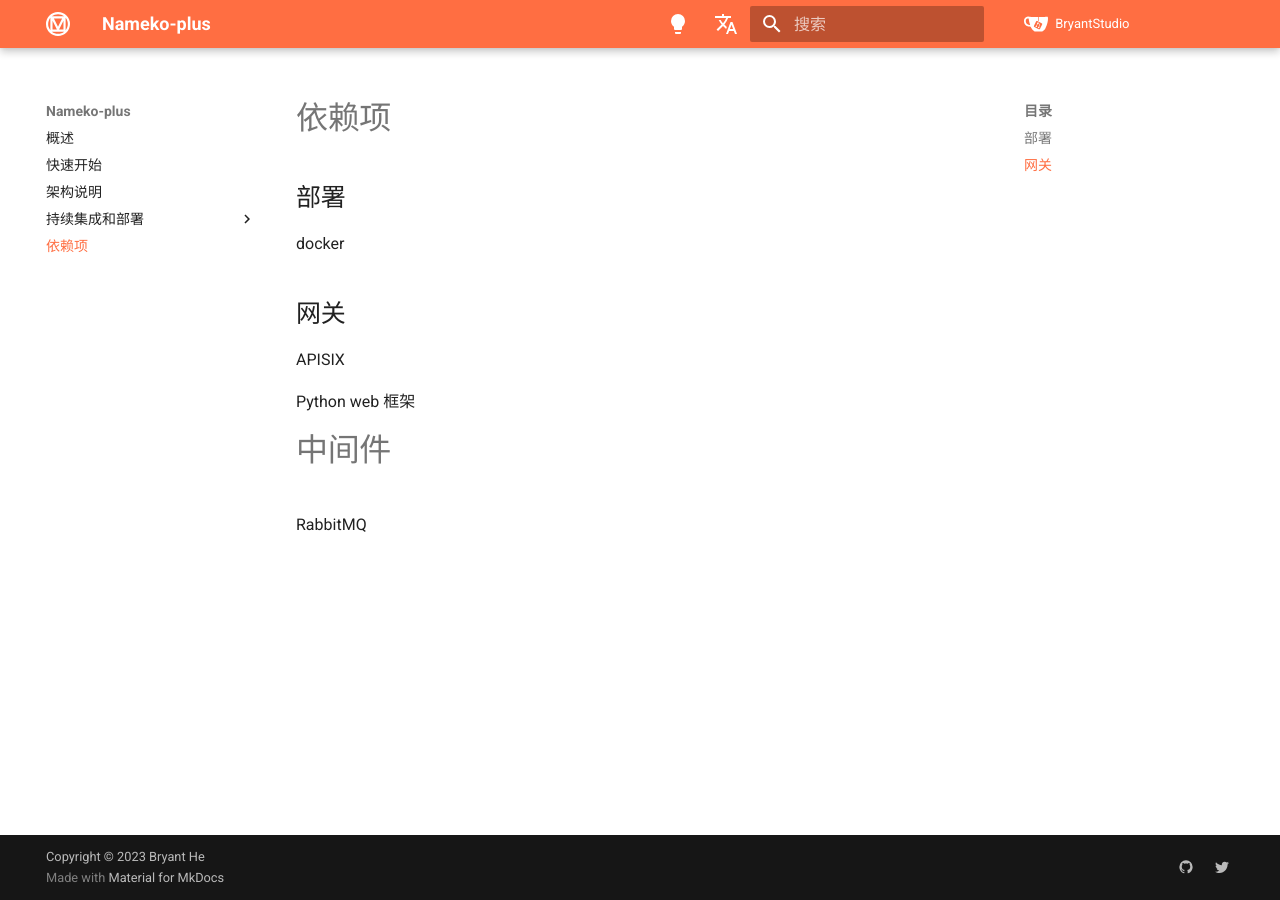
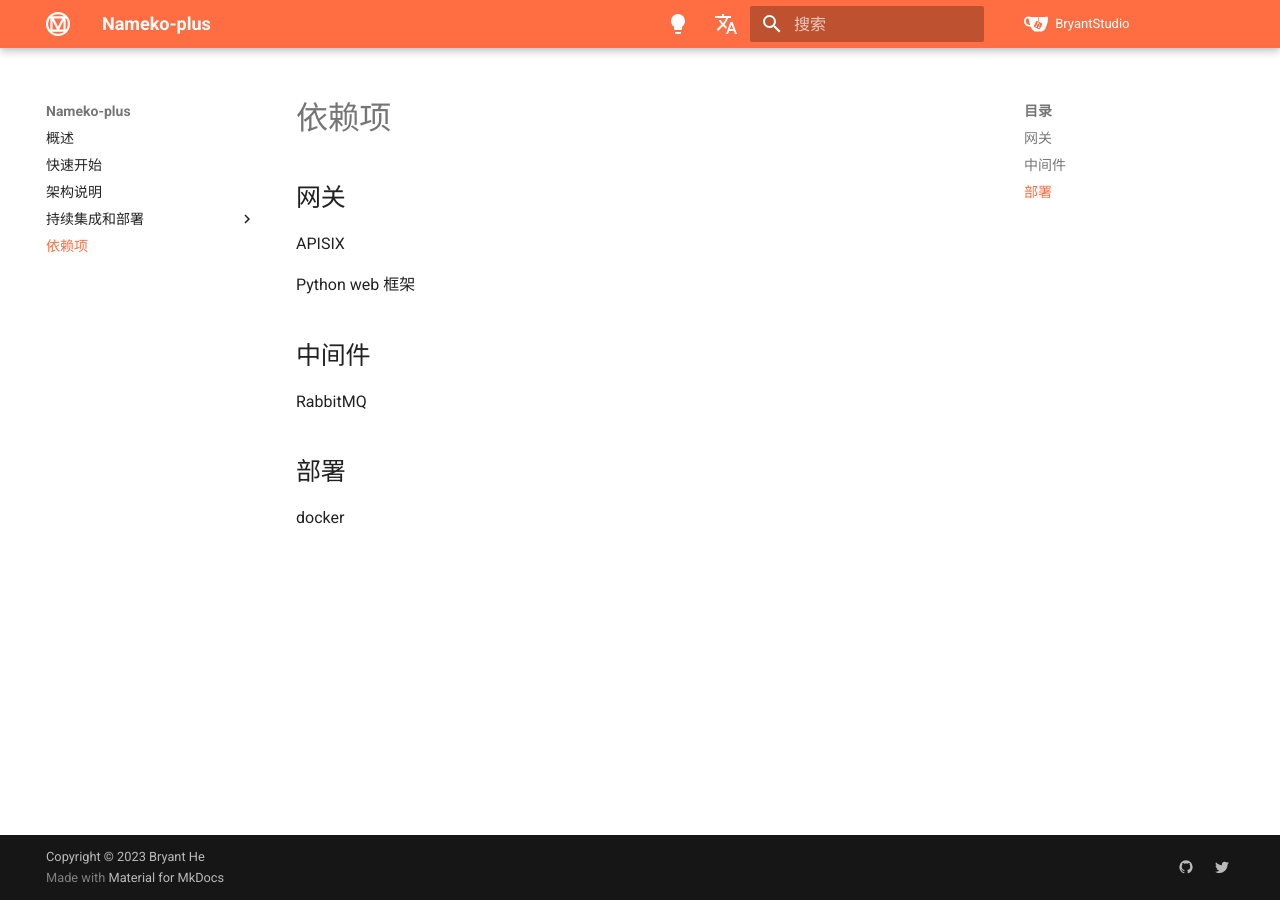
Before and after one commit to Bryanthelol/nameko-plus-doc, an MkDocs documentation site: the page built from docs/依赖项.md, in a window 1280 px wide. Built offline with MkDocs 1.6.1 and Material for MkDocs 9.7.7, drawn with Linux system fonts in a browser that asks for light colours.

Commit message:
update doc

```diff
--- a/docs/依赖项.md
+++ b/docs/依赖项.md
@@ -5,17 +5,16 @@ hide:
 
 
 # 依赖项
-
-## 部署
-
-docker
-
 ## 网关
 
 APISIX
 
 Python web 框架
 
-# 中间件
+## 中间件
 
 RabbitMQ
+
+## 部署
+
+docker
```
